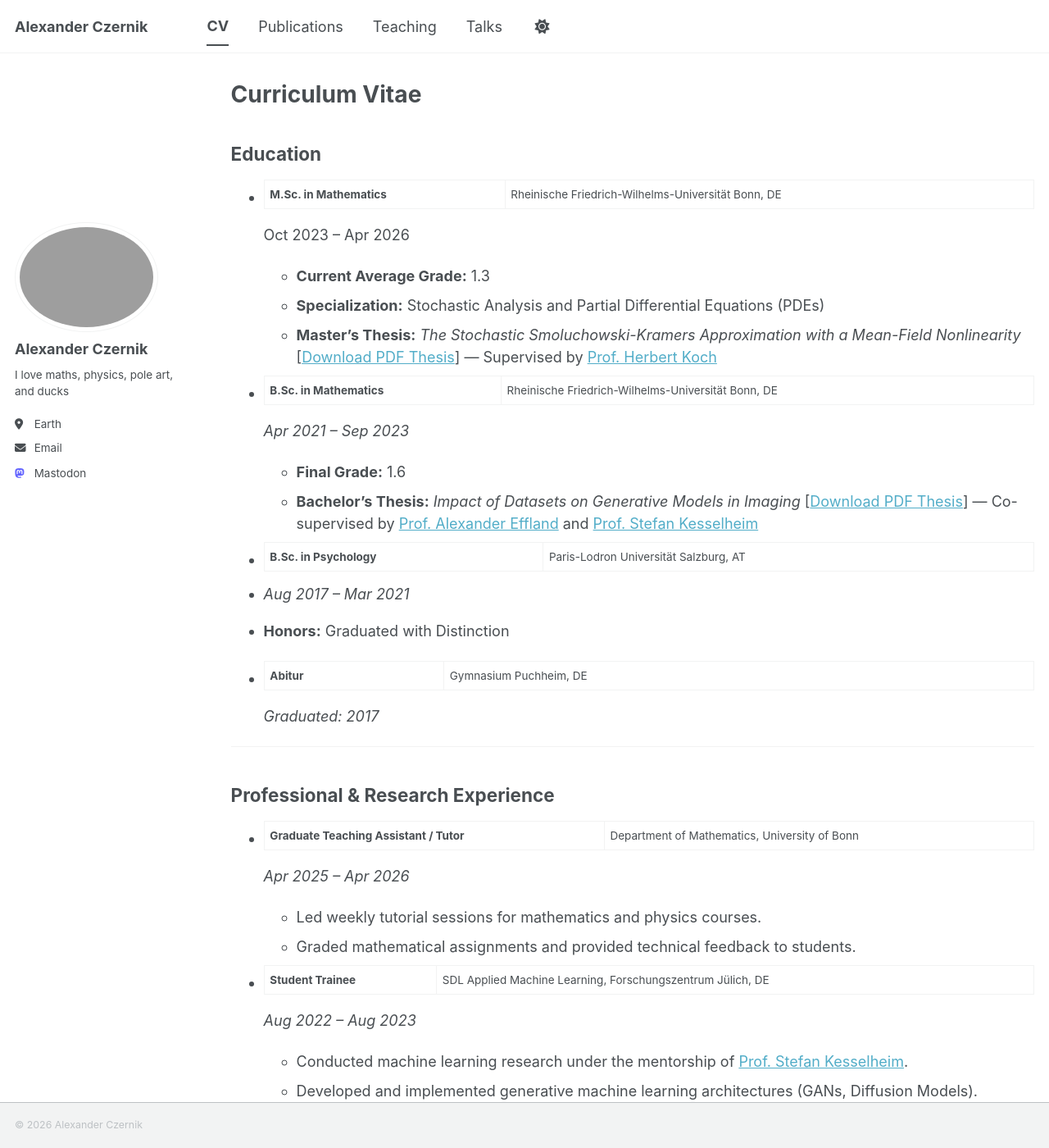
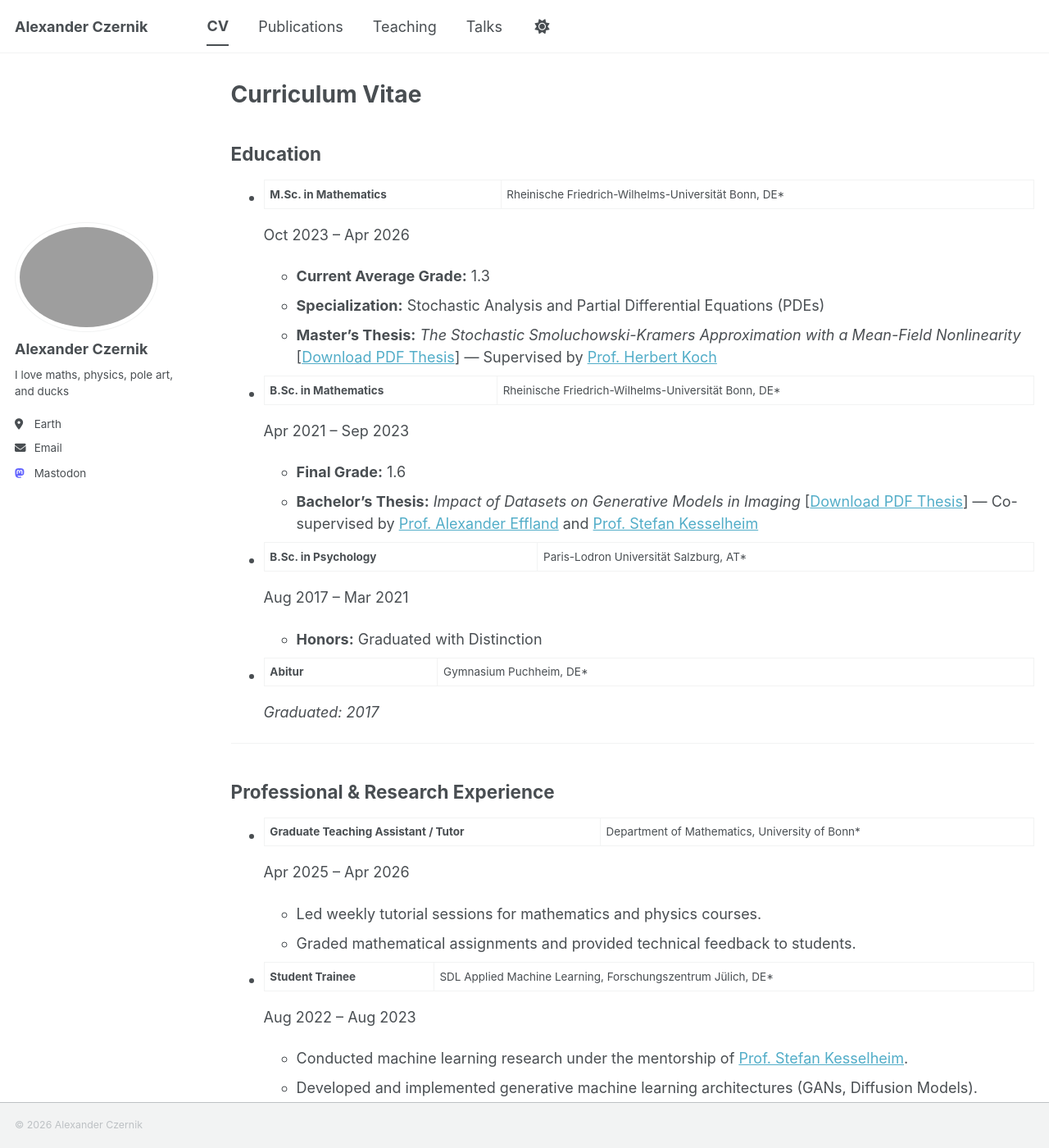
Before and after one commit to alexanderczernik/alexanderczernik.github.io, a Jekyll site: the page built from _pages/cv.md, in a window 1280 px wide and 1400 px high. Shown: the whole window at 82% size. Built offline with Jekyll 4.4.1, drawn with Linux system fonts in a browser that asks for light colours; a script bundle is joined from its source files by our own code; library files that are not in the unit come from our copies; some of the changed text lies outside the part shown.

Commit message:
Fix formatting in CV markdown file

```diff
--- a/_pages/cv.md
+++ b/_pages/cv.md
@@ -12,25 +12,25 @@ redirect_from:
 
 ## Education
 
-* **M.Sc. in Mathematics** | Rheinische Friedrich-Wilhelms-Universität Bonn, DE
+* **M.Sc. in Mathematics** | Rheinische Friedrich-Wilhelms-Universität Bonn, DE*
 
   Oct 2023 – Apr 2026
   * **Current Average Grade:** 1.3
   * **Specialization:** Stochastic Analysis and Partial Differential Equations (PDEs)
   * **Master's Thesis:** *The Stochastic Smoluchowski-Kramers Approximation with a Mean-Field Nonlinearity* [[Download PDF Thesis](link_to_your_master_thesis.pdf)] — Supervised by [Prof. Herbert Koch](https://www.math.uni-bonn.de/~koch/)
 
-* **B.Sc. in Mathematics** | Rheinische Friedrich-Wilhelms-Universität Bonn, DE
+* **B.Sc. in Mathematics** | Rheinische Friedrich-Wilhelms-Universität Bonn, DE*
 
-  *Apr 2021 – Sep 2023*
+  Apr 2021 – Sep 2023
   * **Final Grade:** 1.6
   * **Bachelor's Thesis:** *Impact of Datasets on Generative Models in Imaging* [[Download PDF Thesis](link_to_your_bachelor_thesis.pdf)] — Co-supervised by [Prof. Alexander Effland](https://www.uni-bonn.de/de/forschung-lehre/forschungsprofil/transdisziplinaere-forschungsbereiche/tra-3-life-1/mitgliederverzeichnis/alexander-effland) and [Prof. Stefan Kesselheim](https://www.fz-juelich.de/profile/kesselheim_s)
 
-* **B.Sc. in Psychology** | Paris-Lodron Universität Salzburg, AT
-*
-  *Aug 2017 – Mar 2021*
+* **B.Sc. in Psychology** | Paris-Lodron Universität Salzburg, AT*
+
+  Aug 2017 – Mar 2021
   * **Honors:** Graduated with Distinction
 
-* **Abitur** | Gymnasium Puchheim, DE
+* **Abitur** | Gymnasium Puchheim, DE*
 
   *Graduated: 2017*
 
@@ -38,23 +38,23 @@ redirect_from:
 
 ## Professional & Research Experience
 
-* **Graduate Teaching Assistant / Tutor** | Department of Mathematics, University of Bonn
+* **Graduate Teaching Assistant / Tutor** | Department of Mathematics, University of Bonn*
 
-  *Apr 2025 – Apr 2026*
+  Apr 2025 – Apr 2026
   * Led weekly tutorial sessions for mathematics and physics courses.
   * Graded mathematical assignments and provided technical feedback to students.
 
-* **Student Trainee** | SDL Applied Machine Learning, Forschungszentrum Jülich, DE
+* **Student Trainee** | SDL Applied Machine Learning, Forschungszentrum Jülich, DE*
 
-  *Aug 2022 – Aug 2023*
+  Aug 2022 – Aug 2023
   * Conducted machine learning research under the mentorship of [Prof. Stefan Kesselheim](https://www.fz-juelich.de/profile/kesselheim_s).
   * Developed and implemented generative machine learning architectures (GANs, Diffusion Models).
   * Engineered data preprocessing pipelines for extreme ultraviolet (EUV) solar images from the SDO AIA instrument.
   * Conducted large-scale model training and statistical data analysis within high-performance computing (HPC) environments, gaining extensive experience with parallel resource scheduling via SLURM.
 
-* **Corporate HR Intern** | Compensation & Benefits, Generali AG, Munich, DE
+* **Corporate HR Intern** | Compensation & Benefits, Generali AG, Munich, DE*
 
-  *Aug 2019 – Jan 2020*
+  Aug 2019 – Jan 2020
   * Organized a multidisciplinary project team to design and deploy a custom software utility automating internal salary audits.
 
 ---
@@ -69,13 +69,13 @@ Given my research direction shifting toward computational frameworks, I have exp
 
 ## Leadership & Public Engagement
 
-* **Chair** | Volt Bonn Youth Group, Volt Bonn, DE
+* **Chair** | Volt Bonn Youth Group, Volt Bonn, DE*
 
-  *Aug 2024 – Present*
+  Aug 2024 – Present
   * Lead and coordinate political and structural activities for the pan-European youth organization in the Bonn region.
   * Conceptualize, build, and moderate interactive public workshops focusing on infrastructural topics like modern Mobility and Digitalization.
 
-* **Academic Mentor** | "Lernen macht Schule" Initiative, Salzburg, AT
+* **Academic Mentor** | "Lernen macht Schule" Initiative, Salzburg, AT*
 
-  *Sep 2018 – Jul 2019*
+  Sep 2018 – Jul 2019
   * Provided regular academic tutoring, learning support, and personal mentorship to high-school students coming from socio-economically disadvantaged backgrounds.
```
